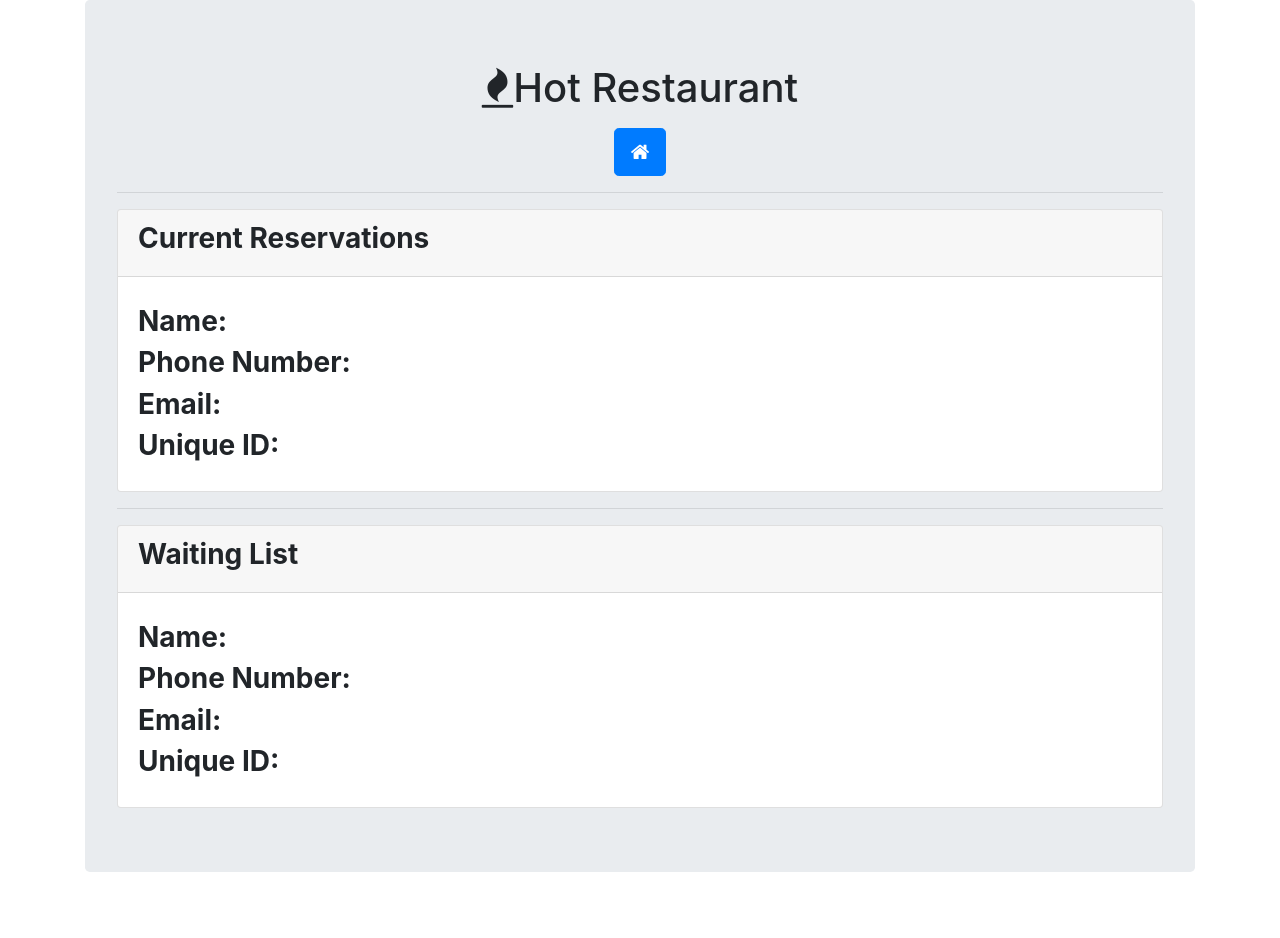
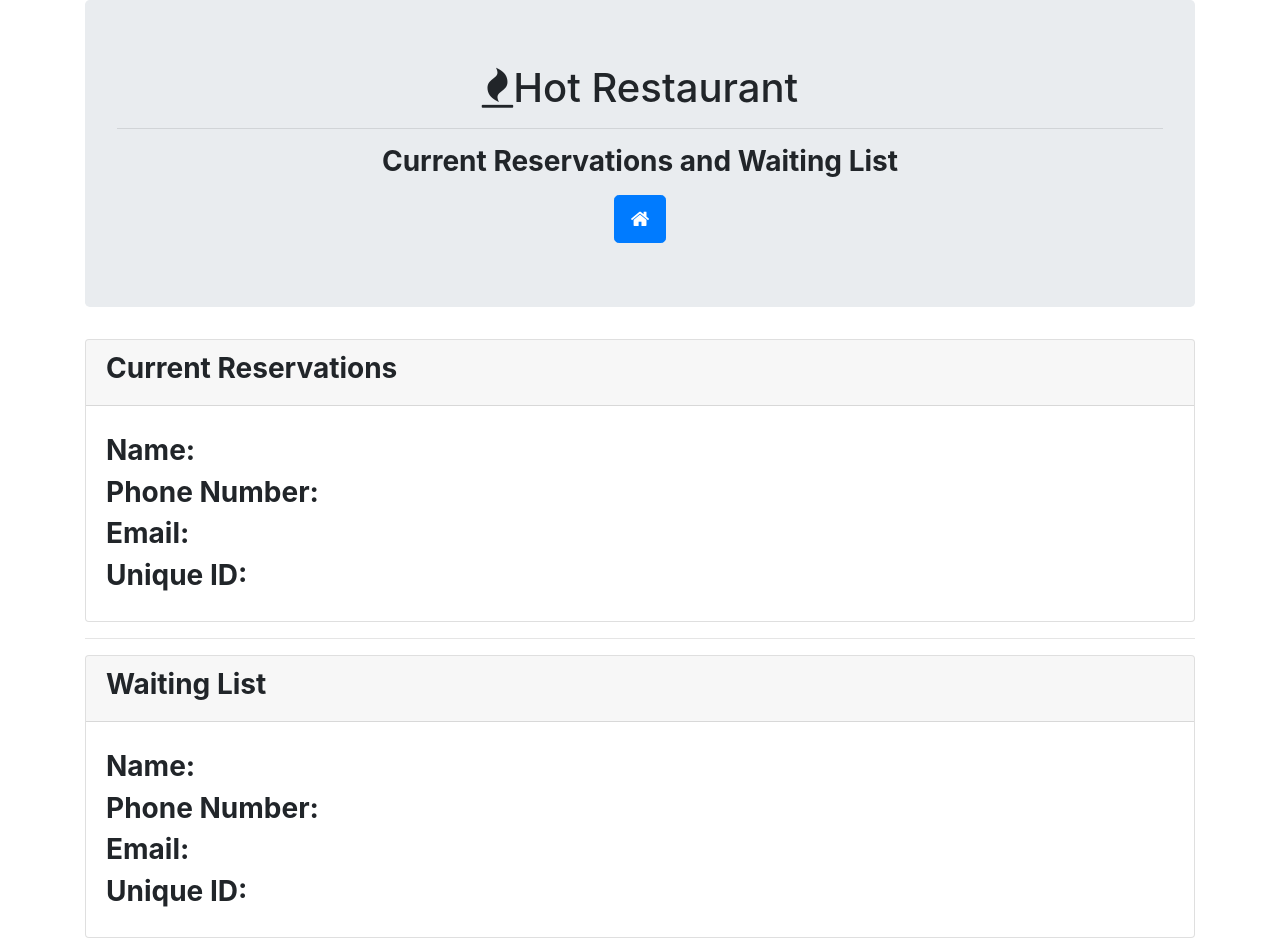
Before and after one commit to bhamann-collab/hot-restaurant-, a plain HTML site: page tables.html in a window 1280 px wide. Before the commit the page ends 904 px from the top, so only its background shows below. Drawn offline with nearby package versions, Linux system fonts and the light colour scheme.

Commit message:
layout update

```diff
--- a/tables.html
+++ b/tables.html
@@ -19,10 +19,12 @@
   <div class="container">
     <div class="jumbotron">
         <h1 class="text-center"><span class="fa fa-fire"></span>Hot Restaurant</h1>
+        <hr>
+        <h3 class="text-center"><strong>Current Reservations and Waiting List</strong></h3>
         <div class="text-center mt-3">
         <a href="index.html"><button class="btn btn-primary btn-lg"><span class="fa fa-home"></span></button></a>
         </div>
-      <hr>
+    </div>
 
         <div class="card">
           <div class="card-header">
@@ -58,7 +60,7 @@
     </div>
 
     </div>
-  </div>
+
 
   <script type="text/javascript">
 
```
